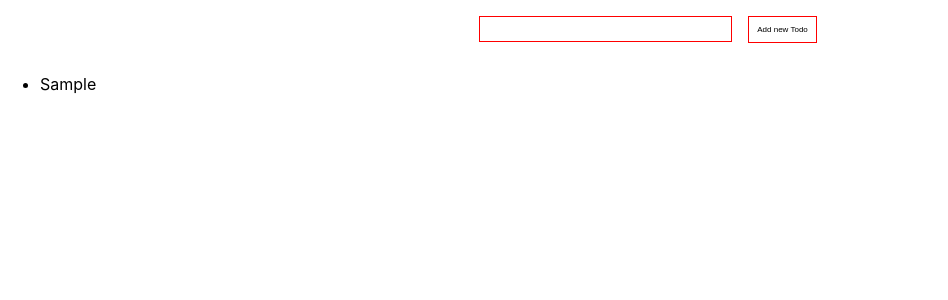
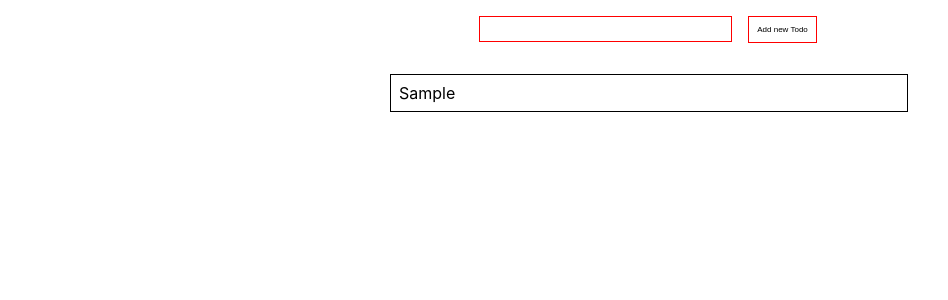
Before and after one commit to aca-reactjs/react-beginning, a React (Vite) app: page / in a window 1280 px wide. Both pictures are taken after typing "Sample" into the empty fields and a click on the button "Add new Todo". Shown: the top 300 px of the page, without its empty margins (0-948 px from the left). Built offline with nearby package versions, Linux system fonts and the light colour scheme.

Commit message:
add list item interactions

```diff
--- a/src/App.jsx
+++ b/src/App.jsx
@@ -1,18 +1,10 @@
 import { useState } from "react";
 
+import getId from "./util/generateIds.util";
+import TodoForm from "./components/TodoForm/TodoForm";
+
 import "./App.css";
-
-const generateIds = () => {
-  let count = 0;
-
-  return () => {
-    count += 1;
-
-    return count;
-  };
-};
-
-const getId = generateIds();
+import TodoList from "./components/TodoList/TodoList";
 
 function App() {
   const [textValue, setTextValue] = useState("");
@@ -28,25 +20,52 @@ function App() {
     const newItem = {
       id: getId(),
       text: textValue,
+      isEditMode: false,
     };
 
     setTodoList((prevState) => [...prevState, newItem]);
     setTextValue("");
   };
 
+  const handleTodoItemClick = (id) => () => {
+    setTodoList((prevState) =>
+      prevState.map((item) =>
+        item.id === id ? { ...item, isEditMode: true } : item
+      )
+    );
+  };
+
+  const handleTodoItemChange = (id) => (e) => {
+    setTodoList((prevState) =>
+      prevState.map((item) =>
+        item.id === id ? { ...item, text: e.target.value } : item
+      )
+    );
+  };
+
+  const handleTodoItemFormSubmit = (id) => (e) => {
+    e.preventDefault();
+
+    setTodoList((prevState) =>
+      prevState.map((item) =>
+        item.id === id ? { ...item, isEditMode: false } : item
+      )
+    );
+  };
+
   return (
     <div>
-      <form className="todoForm" onSubmit={handleTodoFormSubmit}>
-        <input type="text" value={textValue} onChange={handleInputChange} />
-        <button className="add">Add new Todo</button>
-      </form>
-      <div className="listWrapper">
-        <ul>
-          {todoList.map((item) => (
-            <li key={item.id}>{item.text}</li>
-          ))}
-        </ul>
-      </div>
+      <TodoForm
+        onFormSubmit={handleTodoFormSubmit}
+        inputValue={textValue}
+        onInputChange={handleInputChange}
+      />
+      <TodoList
+        todoItems={todoList}
+        onItemClick={handleTodoItemClick}
+        onTodoItemChange={handleTodoItemChange}
+        onTodoItemFormSubmit={handleTodoItemFormSubmit}
+      />
     </div>
   );
 }
--- /dev/null
+++ b/src/components/TodoForm/TodoForm.jsx
@@ -0,0 +1,10 @@
+function TodoForm({ onFormSubmit, inputValue, onInputChange }) {
+  return (
+    <form className="todoForm" onSubmit={onFormSubmit}>
+      <input type="text" value={inputValue} onChange={onInputChange} />
+      <button className="add">Add new Todo</button>
+    </form>
+  );
+}
+
+export default TodoForm;
--- /dev/null
+++ b/src/components/TodoList/Todo.css
@@ -0,0 +1,22 @@
+.todoWrapper {
+  display: flex;
+  align-items: center;
+  justify-content: center;
+}
+
+.todo-list {
+  display: flex;
+  flex-direction: column;
+  justify-content: flex-start;
+  align-items: flex-start;
+  padding: 0;
+  width: 500px;
+}
+
+.todo-listItem {
+  width: 100%;
+  padding: 8px;
+  margin-bottom: 1rem;
+  border: 1px solid black;
+  list-style-type: none;
+}
--- /dev/null
+++ b/src/components/TodoList/TodoList.jsx
@@ -0,0 +1,39 @@
+import { Fragment } from "react";
+import "./Todo.css";
+
+function TodoList({
+  todoItems,
+  onItemClick,
+  onTodoItemFormSubmit,
+  onTodoItemChange,
+}) {
+  return (
+    <div className="todoWrapper">
+      <ul className="todo-list">
+        {todoItems.map((item) => {
+          return item.isEditMode ? (
+            <form onSubmit={onTodoItemFormSubmit(item.id)} key={item.id}>
+              <input
+                type="text"
+                value={item.text}
+                onChange={onTodoItemChange(item.id)}
+                onBlur={onTodoItemFormSubmit(item.id)}
+              />
+              <button>done</button>
+            </form>
+          ) : (
+            <li
+              onClick={onItemClick(item.id)}
+              className="todo-listItem"
+              key={item.id}
+            >
+              {item.text}
+            </li>
+          );
+        })}
+      </ul>
+    </div>
+  );
+}
+
+export default TodoList;
--- /dev/null
+++ b/src/util/generateIds.util.js
@@ -0,0 +1,13 @@
+const generateIds = () => {
+  let count = 0;
+
+  return () => {
+    count += 1;
+
+    return count;
+  };
+};
+
+const getId = generateIds();
+
+export default getId;
```
